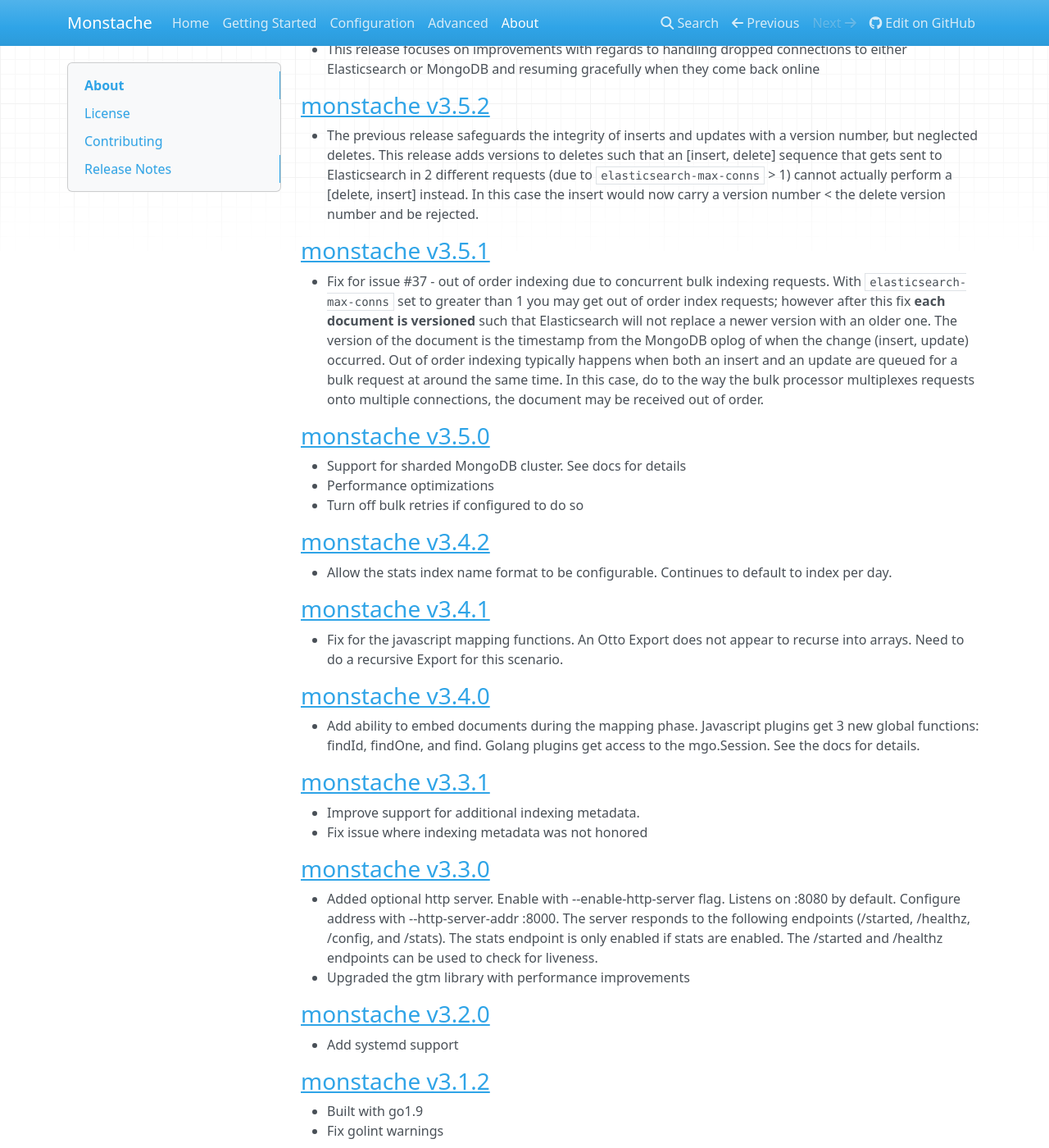
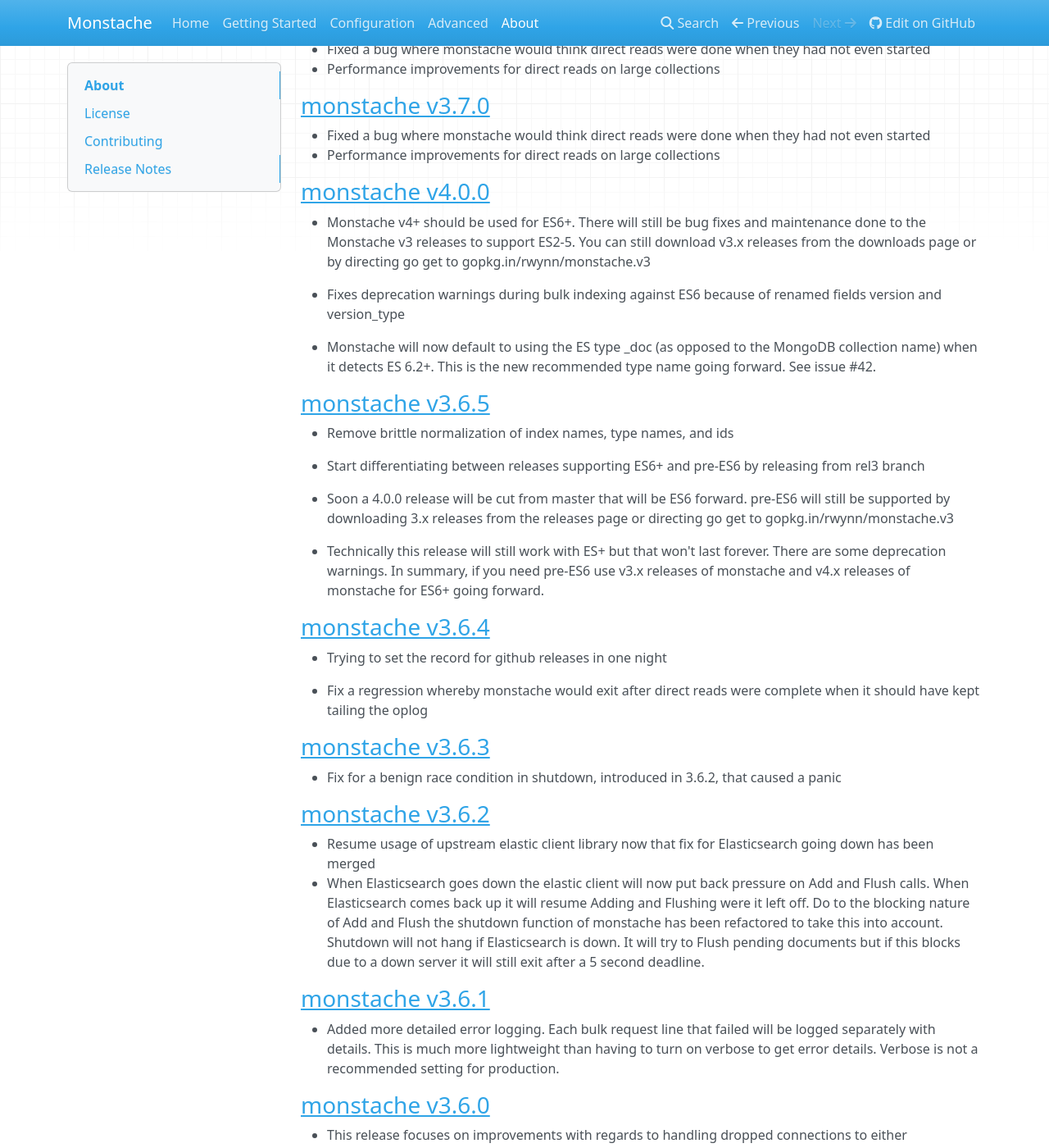
Before and after one commit to rwynn/monstache-site, an MkDocs documentation site: the page built from src/about.md, in a window 1280 px wide and 1400 px high, scrolled down 1733 px. Shown: the whole window at 82% size. Built offline with MkDocs 1.6.1, drawn with Linux system fonts in a browser that asks for light colours; nearby versions of some CDN libraries; old or Windows-style settings are respelled for this version of MkDocs.

Commit message:
fix and enhance

```diff
--- a/docs/index.html
+++ b/docs/index.html
@@ -244,5 +244,5 @@
 
 <!--
 MkDocs version : 0.17.2
-Build Date UTC : 2018-02-17 22:19:15
+Build Date UTC : 2018-02-19 01:49:23
 -->
--- a/docs/start/index.html
+++ b/docs/start/index.html
@@ -118,7 +118,7 @@
 # 4.0.1
 </code></pre>
 
-<p>The version number should start 3.3 if you are using Elasticsearch prior to version 6.</p>
+<p>The version number should start with 3.x if you are using Elasticsearch prior to version 6.</p>
 <div class="admonition note">
 <p>You can also build monstache from source. For Elasticsearch 6 and up use</p>
 <p><code>go get -u github.com/rwynn/monstache</code></p>
--- a/src/about.md
+++ b/src/about.md
@@ -80,6 +80,58 @@
 most likely need to have tests and documentation if it is a new feature.
 
 ## Release Notes
+
+### [monstache v4.0.1](https://github.com/rwynn/monstache/releases/tag/v4.0.1)
+
+* Fixed a bug where monstache would think direct reads were done when they had not even started
+* Performance improvements for direct reads on large collections
+
+
+### [monstache v3.7.0](https://github.com/rwynn/monstache/releases/tag/v3.7.0)
+
+* Fixed a bug where monstache would think direct reads were done when they had not even started
+* Performance improvements for direct reads on large collections
+
+
+### [monstache v4.0.0](https://github.com/rwynn/monstache/releases/tag/v4.0.0)
+
+* Monstache v4+ should be used for ES6+. There will still be bug fixes and maintenance done to the Monstache v3 releases to support ES2-5. You can still download v3.x releases from the downloads page or by directing go get to gopkg.in/rwynn/monstache.v3
+
+* Fixes deprecation warnings during bulk indexing against ES6 because of renamed fields version and version_type
+
+* Monstache will now default to using the ES type _doc (as opposed to the MongoDB collection name) when it detects ES 6.2+. This is the new recommended type name going forward. See issue #42.
+
+
+### [monstache v3.6.5](https://github.com/rwynn/monstache/releases/tag/v3.6.5)
+
+* Remove brittle normalization of index names, type names, and ids
+
+* Start differentiating between releases supporting ES6+ and pre-ES6 by releasing from rel3 branch
+
+* Soon a 4.0.0 release will be cut from master that will be ES6 forward. pre-ES6 will still be supported by downloading 3.x releases from the releases page or directing go get to gopkg.in/rwynn/monstache.v3
+
+* Technically this release will still work with ES+ but that won't last forever. There are some deprecation warnings. In summary, if you need pre-ES6 use v3.x releases of monstache and v4.x releases of monstache for ES6+ going forward.
+
+
+### [monstache v3.6.4](https://github.com/rwynn/monstache/releases/tag/v3.6.4)
+
+* Trying to set the record for github releases in one night
+
+* Fix a regression whereby monstache would exit after direct reads were complete when it should have kept tailing the oplog
+
+### [monstache v3.6.3](https://github.com/rwynn/monstache/releases/tag/v3.6.3)
+
+* Fix for a benign race condition in shutdown, introduced in 3.6.2, that caused a panic
+
+### [monstache v3.6.2](https://github.com/rwynn/monstache/releases/tag/v3.6.2)
+
+* Resume usage of upstream elastic client library now that fix for Elasticsearch going down has been merged
+* When Elasticsearch goes down the elastic client will now put back pressure on Add and Flush calls. When Elasticsearch comes back up it will resume Adding and Flushing were it left off. Do to the blocking nature of Add and Flush the shutdown function of monstache has been refactored to take this into account. Shutdown will not hang if Elasticsearch is down. It will try to Flush pending documents but if this blocks due to a down server it will still exit after a 5 second deadline.
+
+### [monstache v3.6.1](https://github.com/rwynn/monstache/releases/tag/v3.6.1)
+
+* Added more detailed error logging. Each bulk request line that failed will be logged separately with details. This is much more lightweight than having to turn on verbose to get error details. Verbose is not a recommended setting for production.
+
 
 ### [monstache v3.6.0](https://github.com/rwynn/monstache/releases/tag/v3.6.0)
 
```
Also changed, not shown: docs/about/index.html (+59 -0 lines), docs/advanced/index.html (+8 -10 lines), docs/sitemap.xml (+5 -5 lines), src/advanced.md (+7 -9 lines), src/start.md (+1 -1 lines), docs/search/search_index.json.
